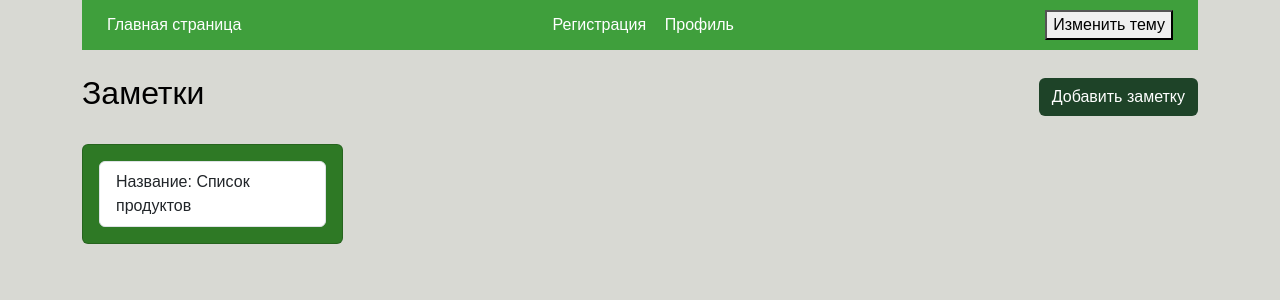
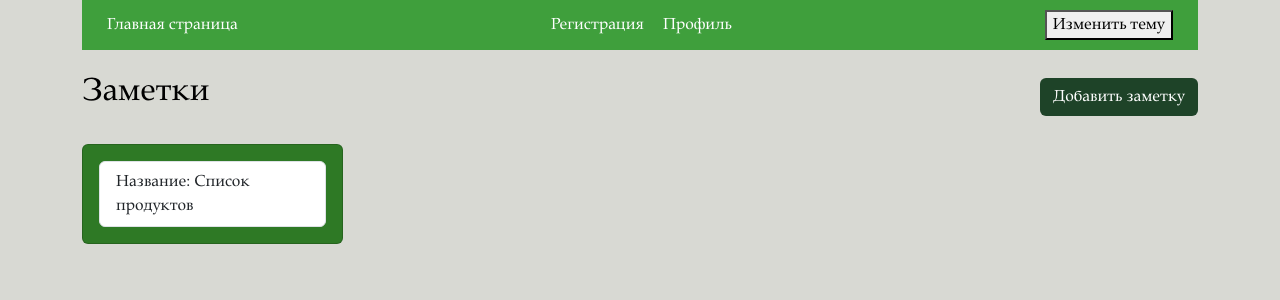
Before and after one commit to AlSilvyl/TDlist, a FastAPI app: page / in a window 1280 px wide. Shown: the top 300 px of the page. Run offline with FastAPI, Linux system fonts and the light colour scheme; data comes from the database, SQL or seed files in the repository.

Commit message:
шрифт

```diff
--- a/templates/advt.html
+++ b/templates/advt.html
@@ -79,7 +79,7 @@
 
 <style>
     body {
-    font-family: Monotype Corsiva, sans-serif;
+    font-family: Garamond, sans-serif;
     transition: background-color 0.7s ease;
 }
 
--- a/templates/index.html
+++ b/templates/index.html
@@ -110,7 +110,7 @@
 
 <style>
     body {
-    font-family: Monotype Corsiva, sans-serif;
+    font-family: Garamond, sans-serif;
     transition: background-color 0.7s ease;
 }
 
--- a/templates/login.html
+++ b/templates/login.html
@@ -85,7 +85,7 @@
 
 <style>
     body {
-    font-family: Monotype Corsiva, sans-serif;
+    font-family: Garamond, sans-serif;
     transition: background-color 0.7s ease;
 }
 
--- a/templates/note.html
+++ b/templates/note.html
@@ -64,7 +64,7 @@
 
 <style>
     body {
-    font-family: Monotype Corsiva, sans-serif;
+    font-family: Garamond, sans-serif;
     transition: background-color 0.7s ease;
 }
 
--- a/templates/profile.html
+++ b/templates/profile.html
@@ -62,7 +62,7 @@
 
 <style>
     body {
-    font-family: Monotype Corsiva, sans-serif;
+    font-family: Garamond, sans-serif;
     transition: background-color 0.7s ease;
 }
 
--- a/templates/registration.html
+++ b/templates/registration.html
@@ -95,7 +95,7 @@
 
 <style>
     body {
-    font-family: Monotype Corsiva, sans-serif;
+    font-family: Garamond, sans-serif;
     transition: background-color 0.7s ease;
 }
 
```
